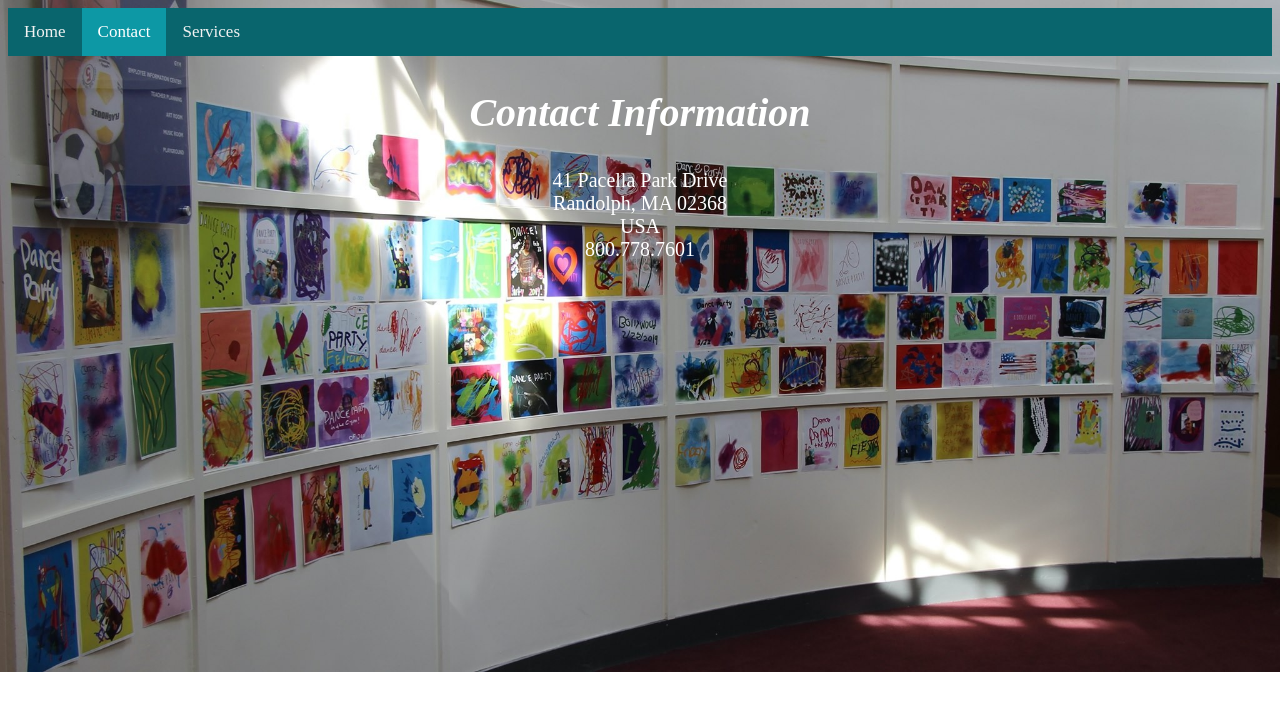
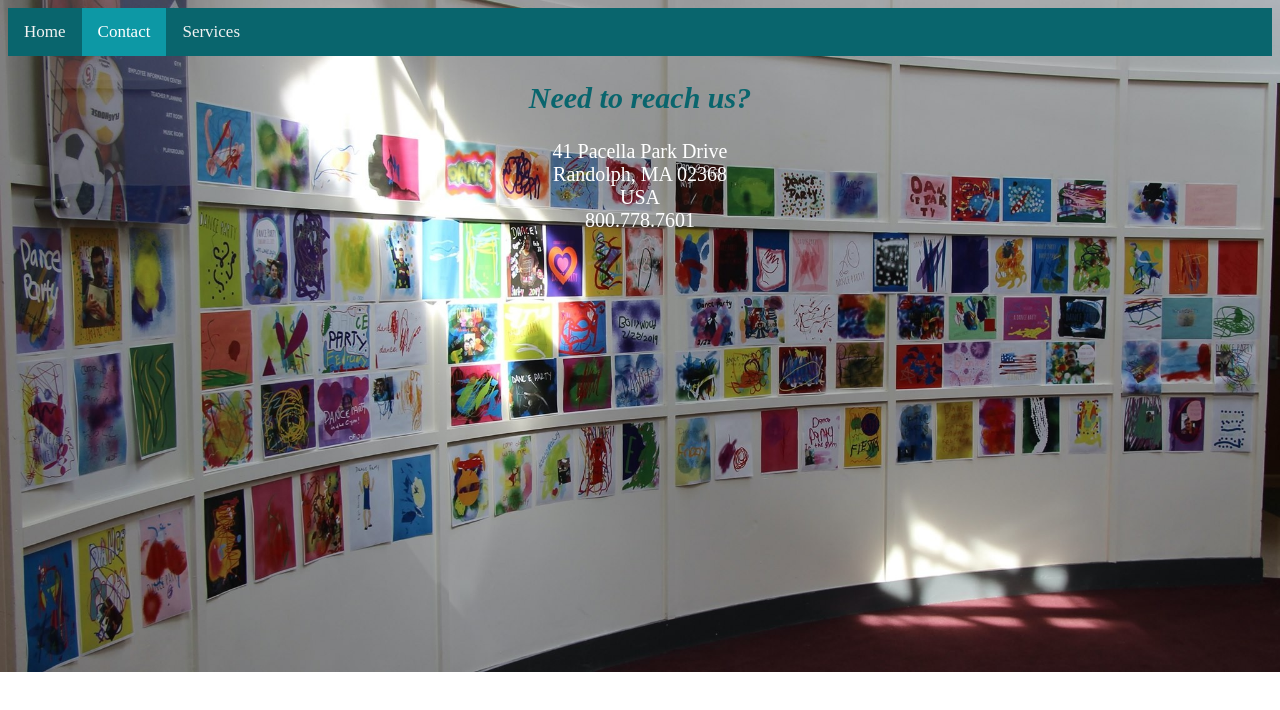
Before and after one commit to mnguywn/HW2, a plain HTML site: page contact.html in a window 1280 px wide. Drawn offline with Linux system fonts and the light colour scheme.

Commit message:
third upload

```diff
--- a/contact.html
+++ b/contact.html
@@ -11,11 +11,6 @@
             background-size: 100%;
             background-position-x: center;
      }
-     h2 {
-         color: #FFFFFF;
-         text-align: center;
-         font-size: 40px;
-     }
      p {
         text-align: center;
         color: #FFFFFF;
@@ -28,7 +23,7 @@
             <a class="active" href="#contact">Contact</a>
             <a href=https://mnguywn.github.io/HW2/services.html target="_blank">Services</a>
           </div>
-        <h2><em>Contact Information</em></h2>
+        <h2><em>Need to reach us?</em></h2>
         <p>
             41 Pacella Park Drive <br>
             Randolph, MA 02368 <br>
```
